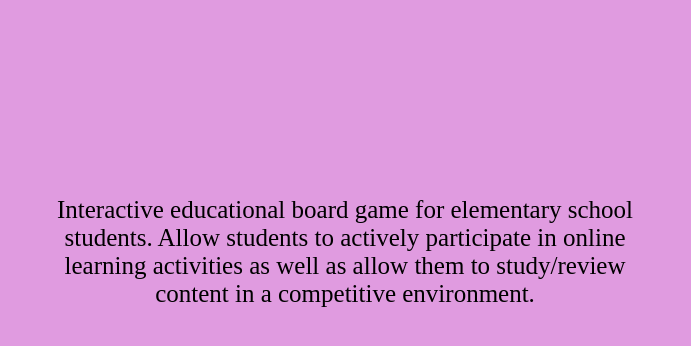
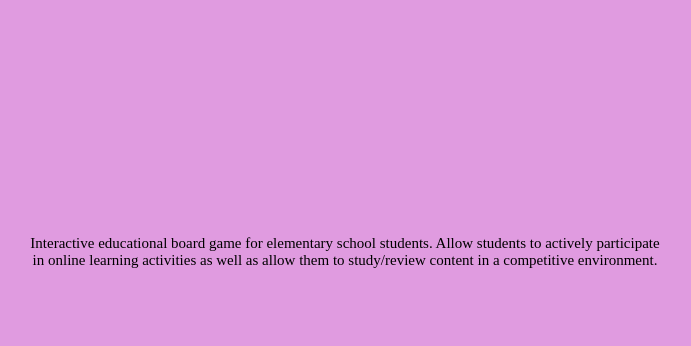
Before and after one commit to jgavrilo/campus-rush, a PHP site: page /about.html in a window 1280 px wide. Shown: the part 204-550 px from the top of the page, without its empty margins (295-986 px from the left). Run offline with PHP 8.4, Linux system fonts and the light colour scheme; some web fonts are replaced.

Commit message:
Update home.css

```diff
--- a/css/home.css
+++ b/css/home.css
@@ -161,7 +161,7 @@ body {background-color: #e09be0;}
   left: 50%;
   -ms-transform: translate(-50%, -50%);
   transform: translate(-50%, -50%);
-  font-size:25px;
+  font-size:15px;
 }
 
 
```
